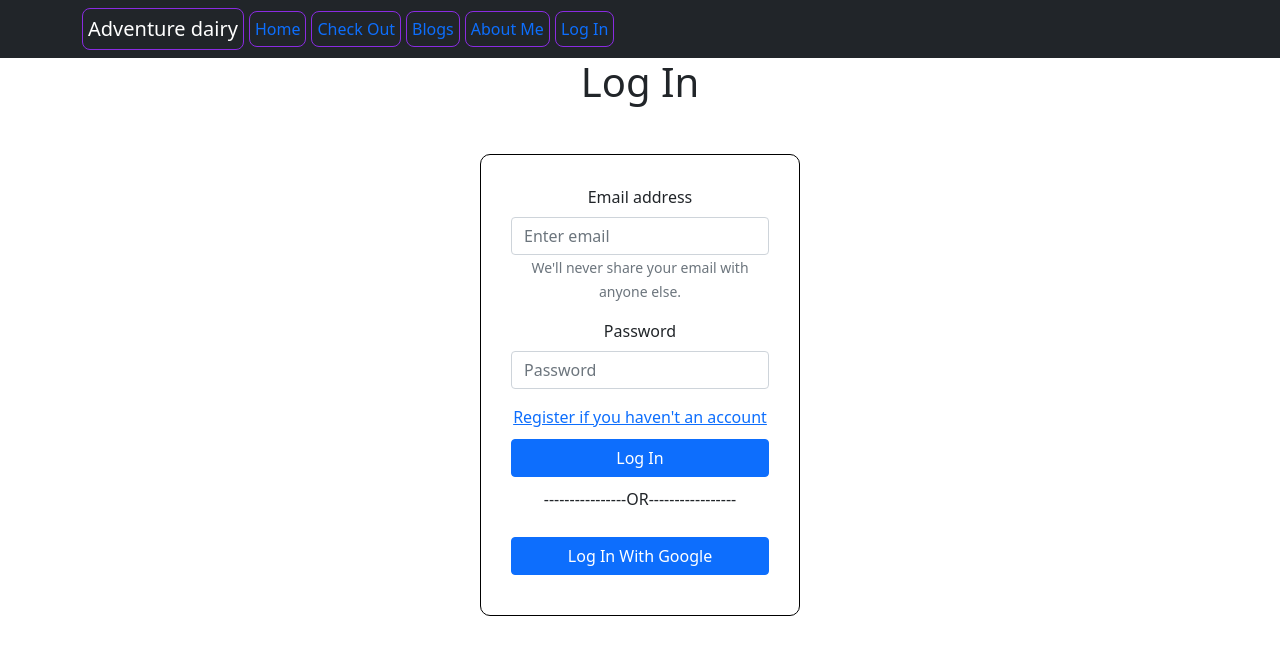
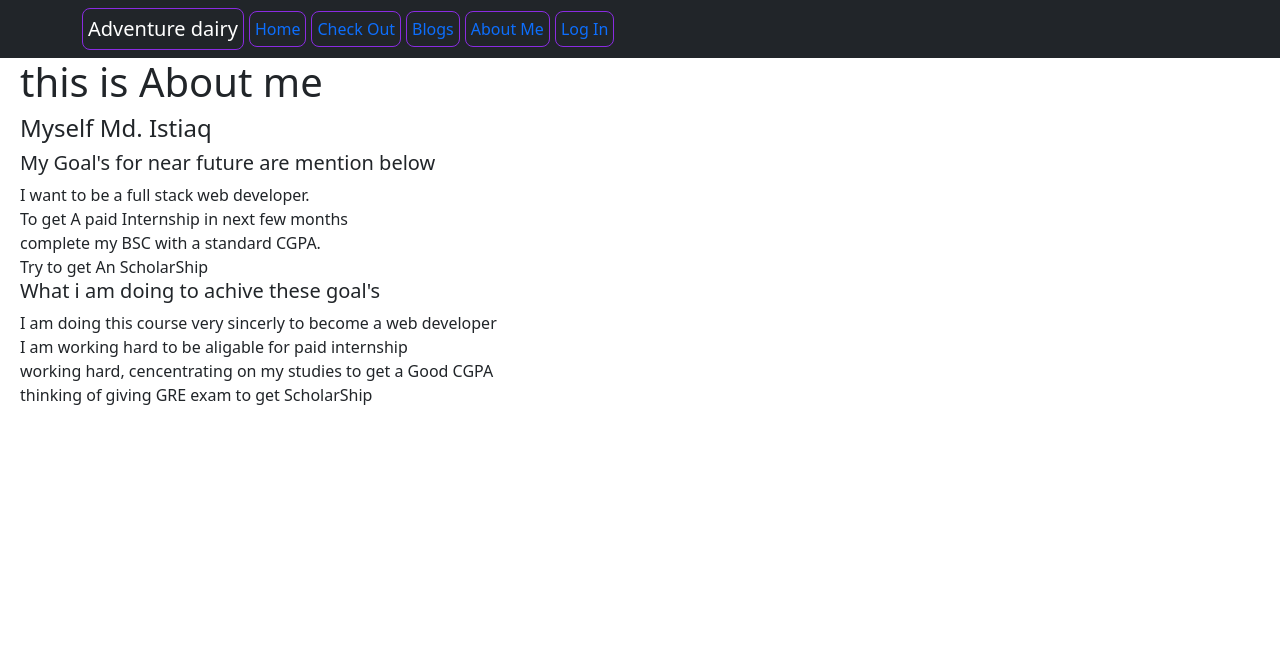
Before and after one commit to Md-Istiaq/Advanture-Dairy, a React (Create React App) app: page /aboutme in a window 1280 px wide. Before the commit this address led to /login. Shown: the top 654 px of the page. Built offline with nearby package versions, Linux system fonts and the light colour scheme; no server answers.

Commit message:
about me scrtion added

```diff
--- a/src/App.js
+++ b/src/App.js
@@ -23,11 +23,7 @@ function App() {
         </RequirAuth>
       }></Route>
       <Route path='/blogs' element={<Blogs/>}></Route>
-      <Route path='/aboutme' element={
-        <RequirAuth>
-          <AboutMe/>
-        </RequirAuth>
-      }></Route>
+      <Route path='/aboutme' element={<AboutMe/>}></Route>
       <Route path='/login' element={<Login/>}></Route>
       <Route path='/register' element={<Register/>}></Route>
     </Routes>
--- a/src/Component/AboutMe/AboutMe.css
+++ b/src/Component/AboutMe/AboutMe.css
@@ -0,0 +1,4 @@
+.aboutme{
+    text-align: left;
+    margin-left: 20px;
+}
--- a/src/Component/AboutMe/AboutMe.js
+++ b/src/Component/AboutMe/AboutMe.js
@@ -1,9 +1,15 @@
 import React from 'react';
-
+import './AboutMe.css'
 const AboutMe = () => {
     return (
-        <div>
-            <h1>this is about me</h1>
+        <div className='aboutme'>
+            <h1>this is About me</h1>
+            <h4>Myself Md. Istiaq</h4>
+            <h5>My Goal's for near future are mention below </h5>
+            <p>I want to be a full stack web developer.<br/>To get A paid Internship in next few months<br/>  complete my BSC with a standard CGPA. <br/> Try to get An ScholarShip <br/>
+            <h5>What i am doing to achive these goal's</h5>
+            <p>I am doing this course very sincerly to become a web developer <br/> I am working hard to be aligable for paid internship <br/> working hard, cencentrating on my studies to get a Good CGPA <br/> thinking of giving GRE exam to get ScholarShip </p>
+            </p>
         </div>
     );
 };
```
